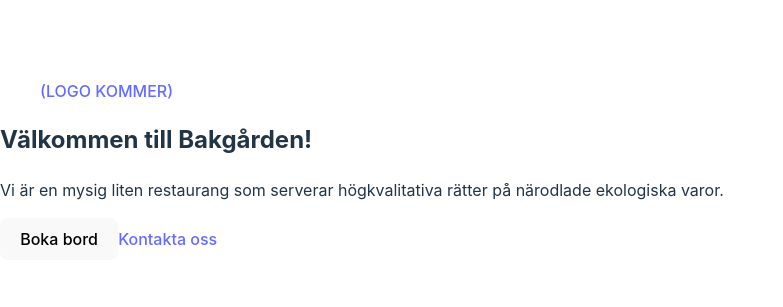
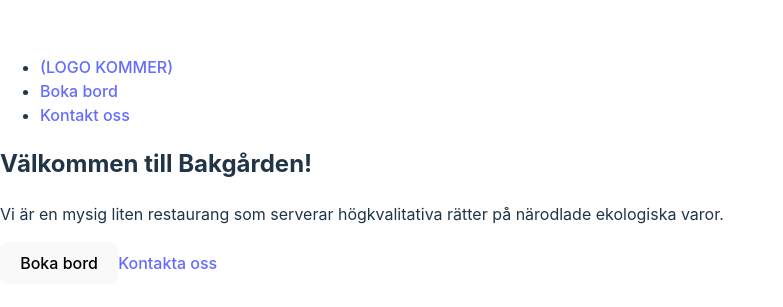
Before and after one commit to PetraElgemyr/restaurant-fullstack, a React (Vite) app in the folder fed22s-therestaurant/: page / in a window 1280 px wide. Shown: the part 239-546 px from the top of the page, without its empty margins (0-783 px from the left). Built offline with nearby package versions, Linux system fonts and the light colour scheme.

Commit message:
(feat): add links to navbar

```diff
--- a/fed22s-therestaurant/src/components/Navbar.tsx
+++ b/fed22s-therestaurant/src/components/Navbar.tsx
@@ -4,7 +4,15 @@ export const Navbar = () => {
   return (
     <>
       <ul>
-        <Link to="/">(LOGO KOMMER)</Link>
+          <li>
+            <Link to="/">(LOGO KOMMER)</Link>
+          </li>
+          <li>
+            <Link to="/booking">Boka bord</Link>
+          </li>
+          <li>
+            <Link to="/contact">Kontakt oss</Link>
+          </li>
       </ul>
     </>
   );
```
